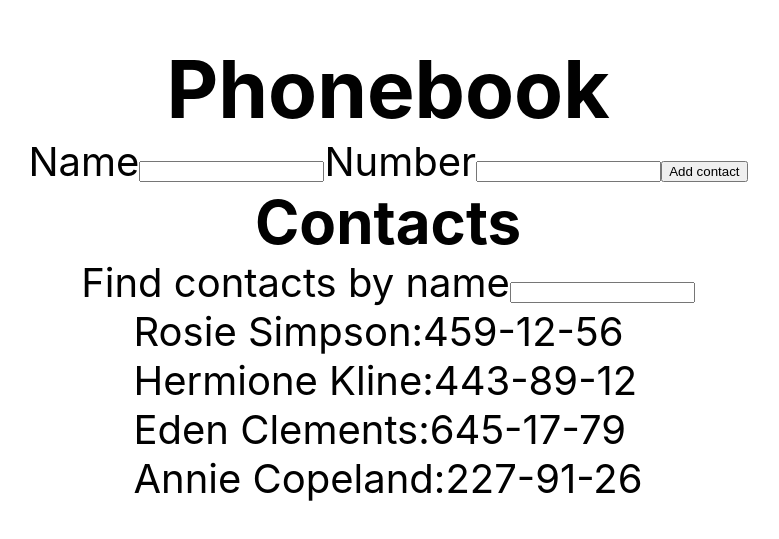
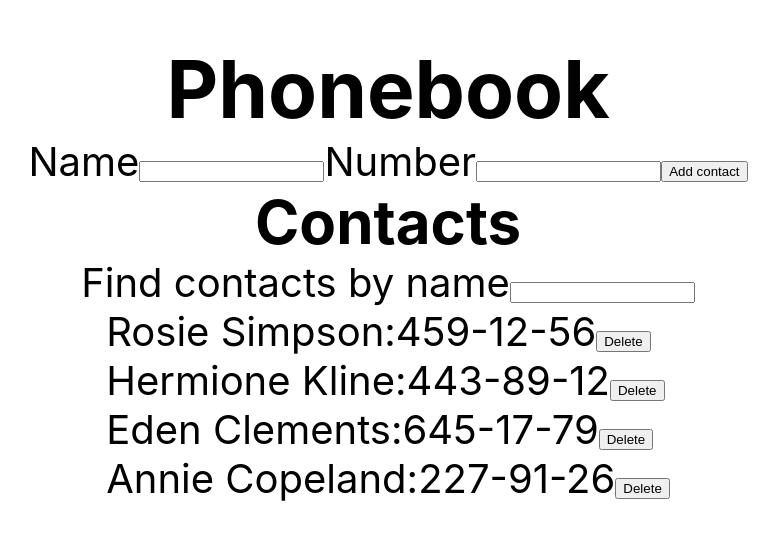
Before and after one commit to Psycameron/goit-react-hw-02-phonebook, a React (Create React App) app: page / in a window 1280 px wide. Shown: the part 129-668 px from the top of the page, without its empty margins (252-1031 px from the left). Built offline with nearby package versions, Linux system fonts and the light colour scheme.

Commit message:
Added button for delete contact

```diff
--- a/src/components/App.jsx
+++ b/src/components/App.jsx
@@ -24,9 +24,17 @@ class App extends Component {
       number: data.number,
     };
 
-    const contactNames = this.state.contacts.map(contact => contact.name);
+    // if (this.state.contacts.filter(contact => contact.name === data.name)) {
+    //   console.log(this.state.contacts);
+    //   console.log(`🚀 ~ App ~ contact.name:`, contact.name);
+    //   console.log(`🚀 ~ App ~ data.name:`, data.name);
 
-    if (contactNames.includes(data.name)) {
+    //   return alert(`${data.name} is already contacts`);
+    // }
+
+    const contactNamesList = this.state.contacts.map(contact => contact.name);
+
+    if (contactNamesList.includes(data.name)) {
       return alert(`${data.name} is already contacts`);
     }
 
@@ -47,6 +55,12 @@ class App extends Component {
     return contacts.filter(contact =>
       contact.name.toLowerCase().includes(normalizedFilter)
     );
+  };
+
+  deleteContact = contactId => {
+    this.setState(prevState => ({
+      contacts: prevState.contacts.filter(contact => contact.id !== contactId),
+    }));
   };
 
   render() {
@@ -71,7 +85,10 @@ class App extends Component {
 
         <h2>Contacts</h2>
         <Filter value={filter} onChange={this.filterChange} />
-        <ContactList contacts={visibleContacts} />
+        <ContactList
+          contacts={visibleContacts}
+          onDeleteContact={this.deleteContact}
+        />
       </div>
     );
   }
--- a/src/components/ContactList/ContactList.jsx
+++ b/src/components/ContactList/ContactList.jsx
@@ -1,4 +1,4 @@
-export function ContactList({ contacts }) {
+export function ContactList({ contacts, onDeleteContact }) {
   return (
     <ul>
       {contacts.map(({ id, name, number }) => {
@@ -6,6 +6,9 @@ export function ContactList({ contacts }) {
           <li key={id}>
             <span>{name}:</span>
             <span>{number}</span>
+            <button type="button" onClick={() => onDeleteContact(id)}>
+              Delete
+            </button>
           </li>
         );
       })}
```
